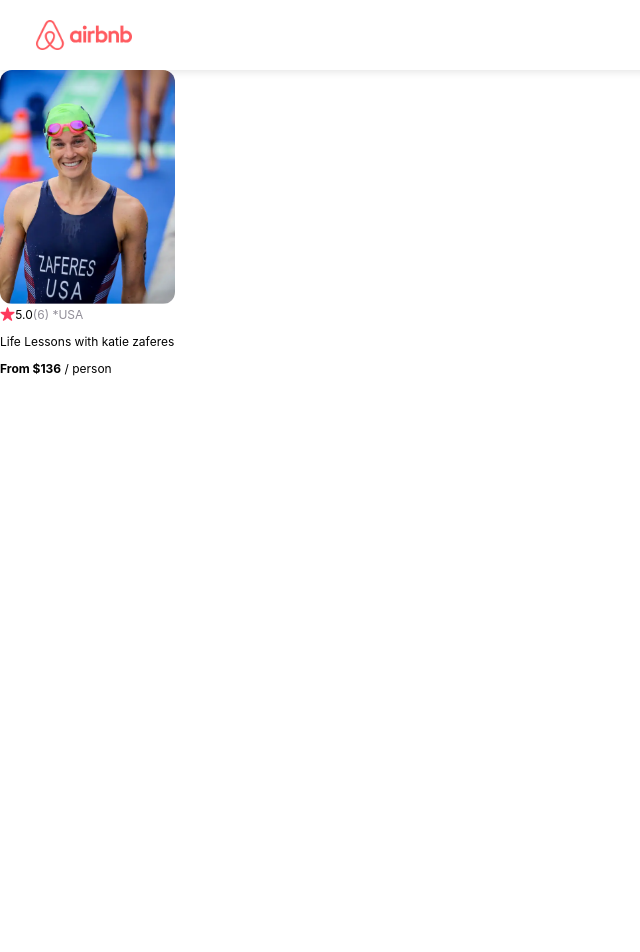
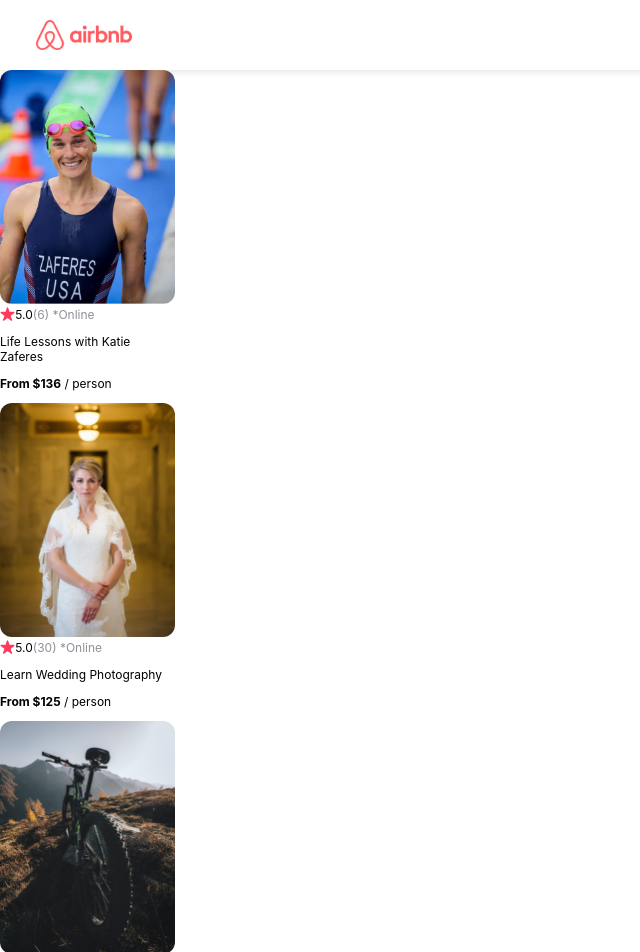
Before and after one commit to mr-nsin/airbnb-clone, a React (Create React App) app: page / in a window 1280 px wide. Shown: the top 952 px of the page, without its empty margins (0-640 px from the left). Before the commit the page ends 800 px from the top, so only its background shows below. Built offline with nearby package versions, Linux system fonts and the light colour scheme.

Commit message:
Use map object to create mulitple cards returning JSX array of elements

```diff
--- a/src/App.js
+++ b/src/App.js
@@ -2,19 +2,24 @@
 import Navbar from "./components/NavBar";
 import Hero from "./components/Hero";
 import Card from "./components/Card";
+import Data from "./data"
 
 export default function App(){
+
+  const cards = Data.map(obj => {
+    return <Card
+        img={obj.coverImg}
+        rating={obj.stats.rating}
+        reviewCount={obj.stats.reviewCount}
+        country={obj.location}
+        title={obj.title}
+        price={obj.price}/>
+  })
   return (
       <div>
         <Navbar />
         {/* <Hero /> */}
-        <Card
-            img="katie-zaferes.png"
-            rating="5.0"
-            reviewCount={6}
-            country="USA"
-            title="Life Lessons with katie zaferes"
-            price={136}/>
+        {cards}
       </div>
   )
 }
--- /dev/null
+++ b/src/data.js
@@ -0,0 +1,41 @@
+export default [
+    {
+        id: 1,
+        title: "Life Lessons with Katie Zaferes",
+        description: "I will share with you what I call \"Positively Impactful Moments of Disappointment.\" Throughout my career, many of my highest moments only came after setbacks and losses. But learning from those difficult moments is what gave me the ability to rise above them and reach my goals.",
+        price: 136,
+        coverImg: "katie-zaferes.png",
+        stats: {
+            rating: 5.0,
+            reviewCount: 6
+        },
+        location: "Online",
+        openSpots: 0,
+    },
+    {
+        id: 2,
+        title: "Learn Wedding Photography",
+        description: "Interested in becoming a wedding photographer? For beginner and experienced photographers alike, join us in learning techniques required to leave the happy couple with memories that'll last a lifetime.",
+        price: 125,
+        coverImg: "wedding-photography.png",
+        stats: {
+            rating: 5.0,
+            reviewCount: 30
+        },
+        location: "Online",
+        openSpots: 27,
+    },
+    {
+        id: 3,
+        title: "Group Mountain Biking",
+        description: "Experience the beautiful Norwegian landscape and meet new friends all while conquering rugged terrain on your mountain bike. (Bike provided!)",
+        price: 50,
+        coverImg: "mountain-bike.png",
+        stats: {
+            rating: 4.8,
+            reviewCount: 2
+        },
+        location: "Norway",
+        openSpots: 3,
+    }
+]
```
